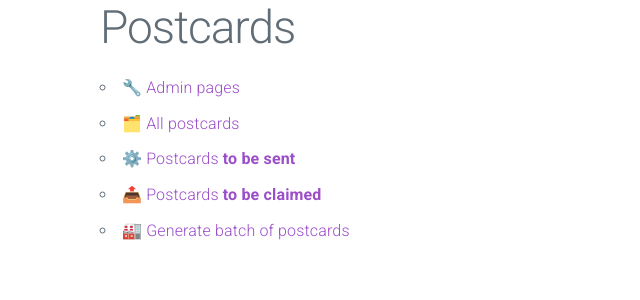
After one commit to odiroot/jiaoge, a Django app: page / in a window 1280 px wide. The commit adds this page. Shown: the top 300 px of the page, without its empty margins (0-640 px from the left). Run offline with Django 3.2, Linux system fonts and the light colour scheme; the visitor is signed in with stand-in values (Sample User, id 1); some libraries are stand-ins or nearby versions.

Commit message:
Landing page to navigate to all features

```diff
--- a/jiaoge/urls.py
+++ b/jiaoge/urls.py
@@ -19,11 +19,14 @@ from django.urls import path
 
 from postcards.views import (
     CardClaimView, CardListView, claim_success, CodeClaimView, PregenerateView)
+from .views import landing
 
 
 urlpatterns = [
     # Hide the Admin panel a bit.
     path(settings.ADMIN_URL, admin.site.urls),
+
+    path(r'', landing, name='landing'),
 
     # TODO: Move to app sub-urls.
     # Receiver-facing: claiming.
--- /dev/null
+++ b/jiaoge/views.py
@@ -0,0 +1,7 @@
+from django.contrib.admin.views.decorators import staff_member_required
+from django.shortcuts import render
+
+
+@staff_member_required
+def landing(request):
+    return render(request, 'landing.html')
--- a/postcards/templates/postcards/card_list.html
+++ b/postcards/templates/postcards/card_list.html
@@ -55,9 +55,11 @@
                 {% endif %}
             </td>
             <td>
+                {% if not card.is_sent %}
                 <span title="{% trans 'Dispatch' %}">📨</span>
                 &nbsp;
                 <span title="{% trans 'Remove' %}">🗑️</span>
+                {% endif %}
             </td>
         </tr>
         {% endfor %}
--- a/postcards/views.py
+++ b/postcards/views.py
@@ -90,7 +90,7 @@ class PregenerateView(FormView):
         return super().form_valid(form)
 
     def get_success_url(self):
-        return reverse('list_cards')
+        return reverse('list_cards') + '?mode=unsent'
 
 
 LIST_MODES = [
--- /dev/null
+++ b/templates/landing.html
@@ -0,0 +1,38 @@
+{% extends "base.html" %}
+{% load i18n %}
+{% load static %}
+
+{% block title %}{% trans 'Postcards app' %}{% endblock %}
+
+{% block body %}
+<h1>Postcards</h1>
+
+<ul>
+    <li>
+        🔧
+        <a href="{% url 'admin:index' %}">Admin pages</a>
+    </li>
+    <li>
+        🗂️
+        <a href="{% url 'list_cards' %}">All postcards</a>
+    </li>
+    <li>
+        ⚙️
+        <a href="{% url 'list_cards' %}?mode=unsent">
+            Postcards <strong>to be sent</strong>
+        </a>
+    </li>
+    <li>
+        📤
+        <a href="{% url 'list_cards' %}?mode=unclaimed">
+            Postcards <strong>to be claimed</strong>
+        </a>
+    </li>
+    <li>
+        🏭
+        <a href="{% url 'pregenerate' %}">
+            Generate batch of postcards
+        </a>
+    </li>
+</ul>
+{% endblock %}
```
